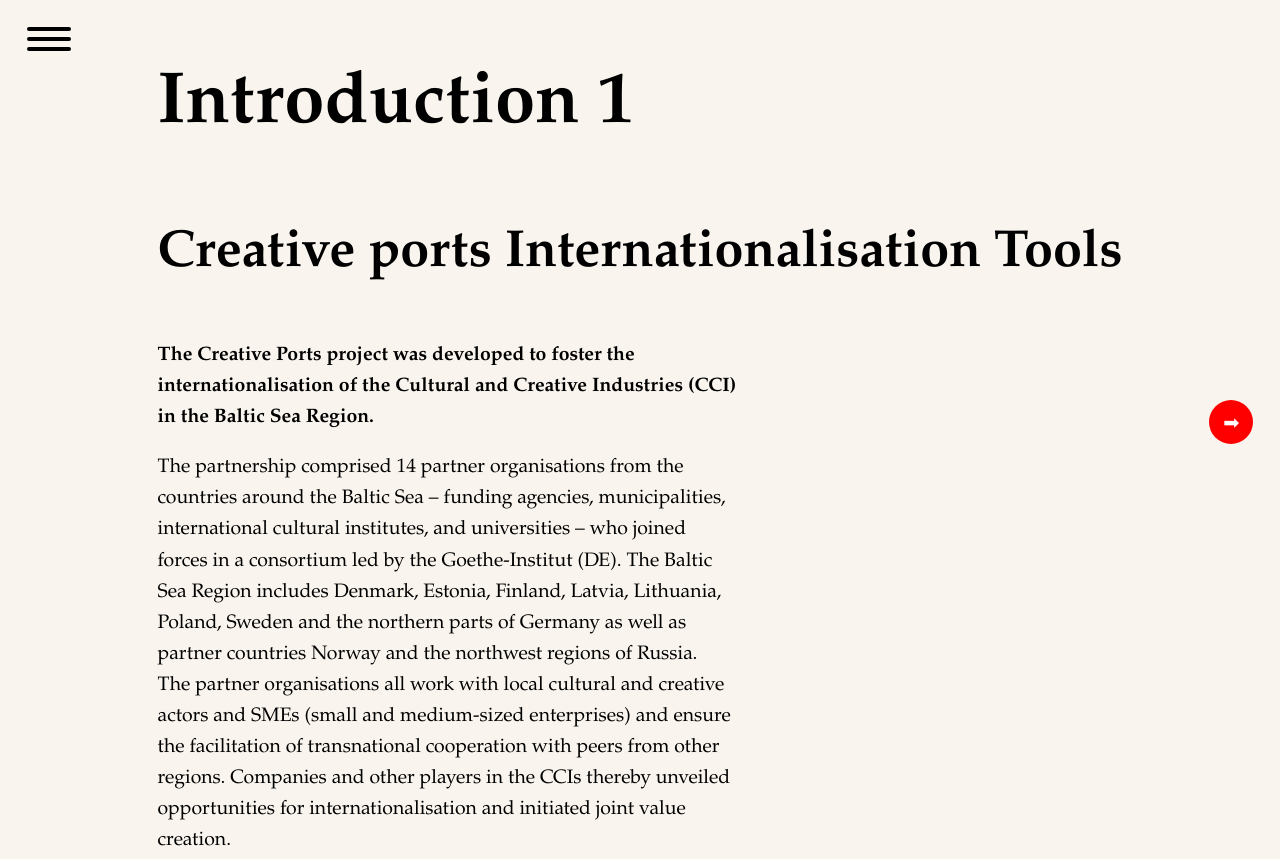
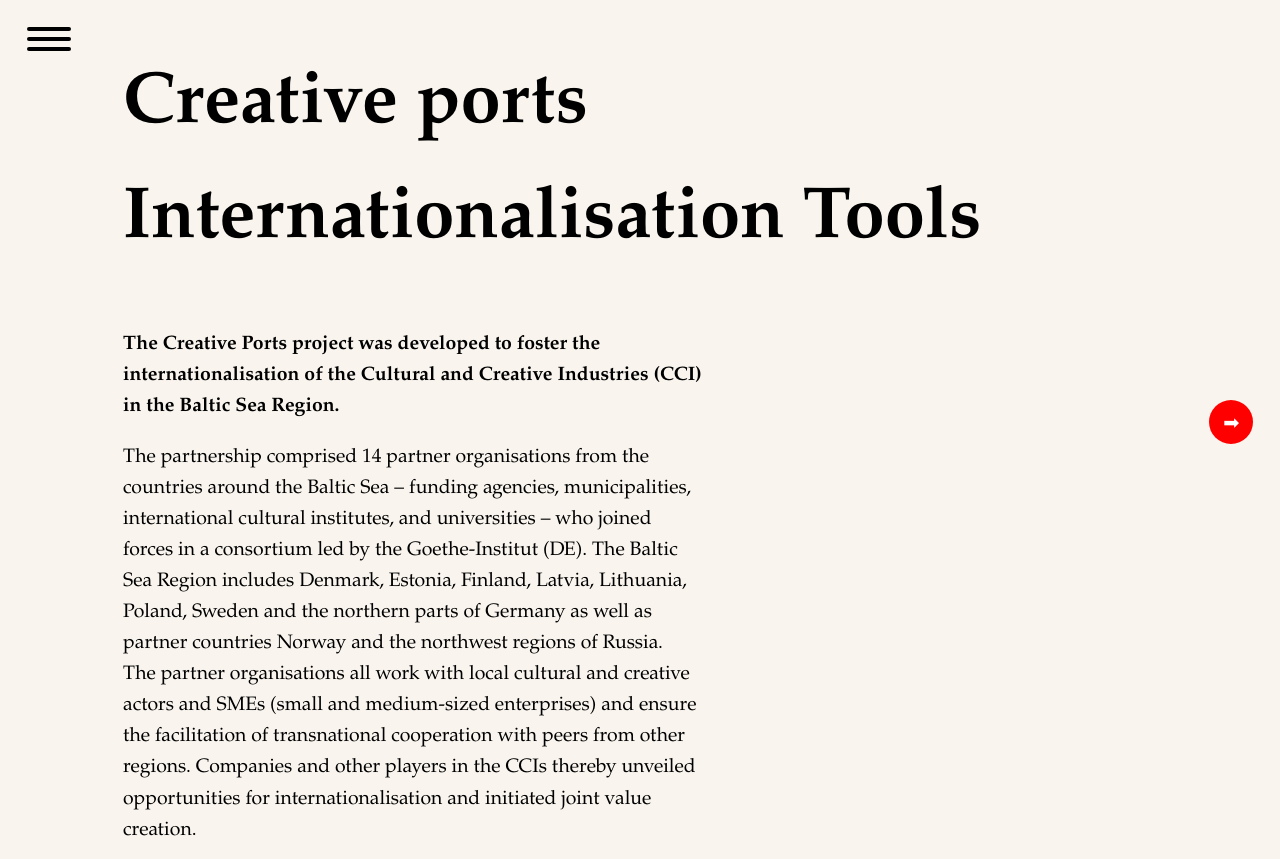
Before and after one commit to mediaev/creativeportscatalogue, an Eleventy site: page content/chapters/intro_1.md in a window 1280 px wide. Shown: the top 859 px of the page. Built offline with nearby package versions, Linux system fonts and the light colour scheme; Eleventy itself is replaced by a stand-in of ours; files that its build step writes are made by us from their sources.

Commit message:
Update intro_1.md

```diff
--- a/content/chapters/intro_1.md
+++ b/content/chapters/intro_1.md
@@ -1,9 +1,7 @@
 ---
-title: "Introduction 1"
+title: "Creative ports Internationalisation Tools"
 weight: 0
 ---
-
-## Creative ports Internationalisation Tools
 
 The Creative Ports project was developed to foster the internationalisation of the Cultural and Creative Industries (CCI) in the Baltic Sea Region.
 
```
